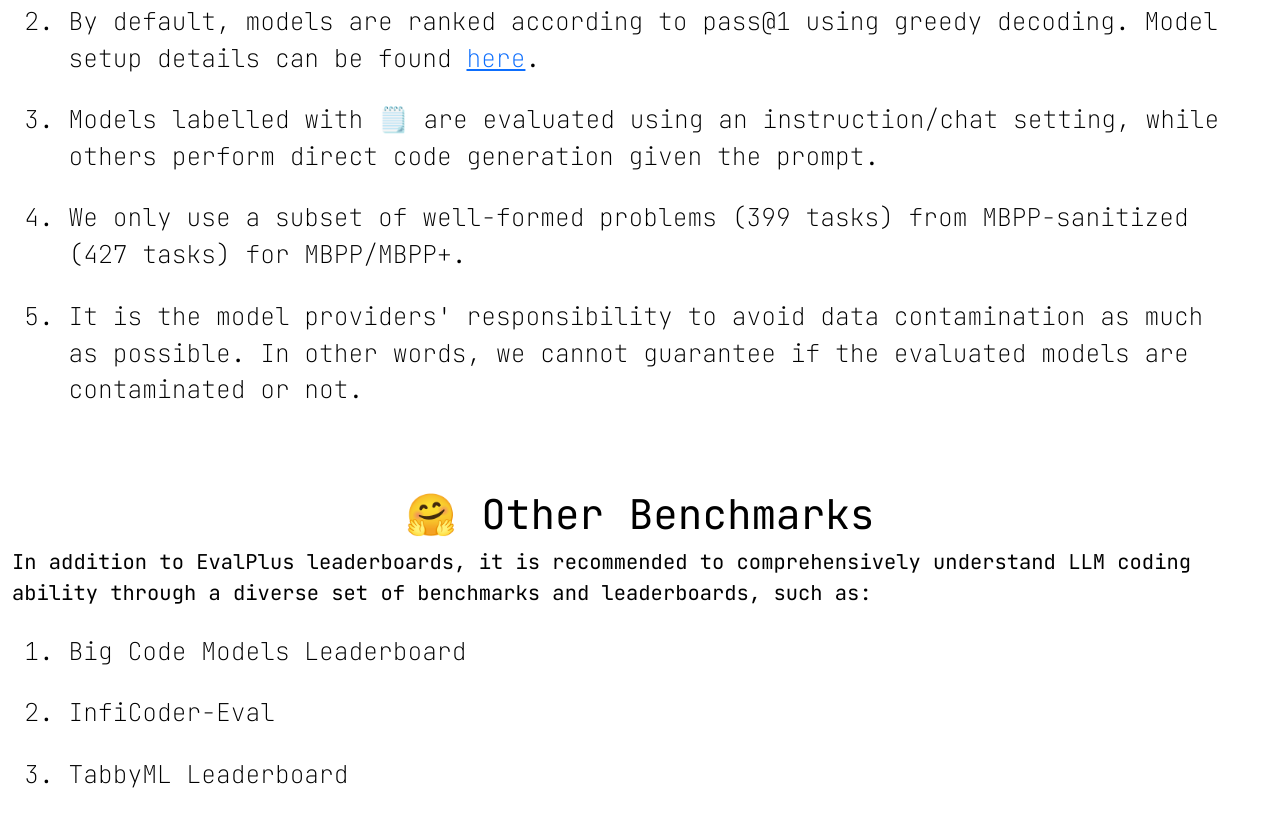
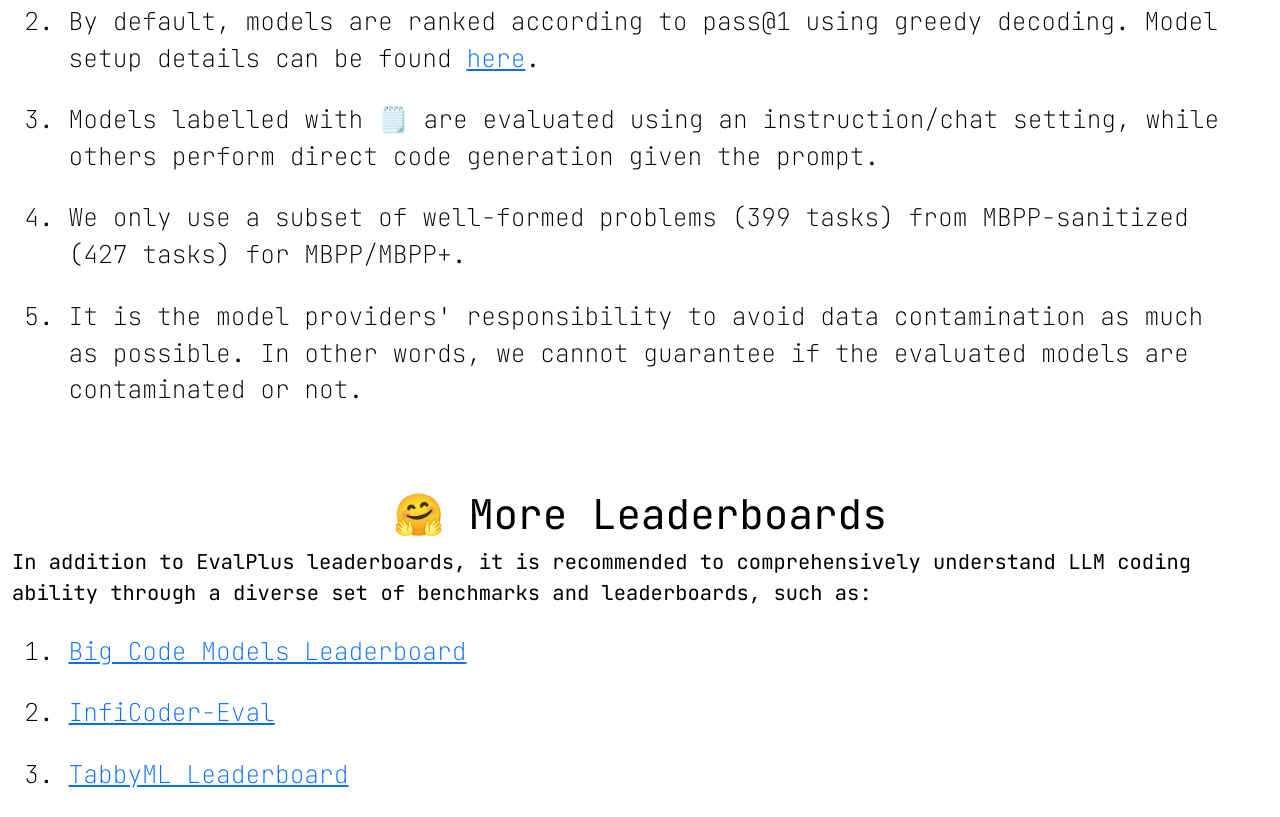
Before and after one commit to evalplus/evalplus.github.io, a plain HTML site: page leaderboard.html in a window 1280 px wide. Shown: the part 2487-3304 px from the top of the page. Drawn offline with nearby package versions, Linux system fonts and the light colour scheme.

Commit message:
fix html

```diff
--- a/leaderboard.html
+++ b/leaderboard.html
@@ -134,13 +134,13 @@
       </p>
     </div>
     <div id = "notes">
-      <h3>🤗 Other Benchmarks</h3>
+      <h3>🤗 More Leaderboards</h3>
       In addition to EvalPlus leaderboards, it is recommended to comprehensively understand LLM coding ability through a diverse set of benchmarks and leaderboards, such as:
       <p class="inline-block mt-3">
         <ol>
-          <li><a href="https://huggingface.co/spaces/bigcode/bigcode-models-leaderboard"></a>Big Code Models Leaderboard</li>
-          <li><a href="https://infi-coder.github.io/inficoder-eval/"></a>InfiCoder-Eval</li>
-          <li><a href="https://leaderboard.tabbyml.com/"></a>TabbyML Leaderboard</li>
+          <li><a href="https://huggingface.co/spaces/bigcode/bigcode-models-leaderboard">Big Code Models Leaderboard</a></li>
+          <li><a href="https://infi-coder.github.io/inficoder-eval/">InfiCoder-Eval</a></li>
+          <li><a href="https://leaderboard.tabbyml.com/">TabbyML Leaderboard</a></li>
         </ol>
       </p>
     </div>
```
